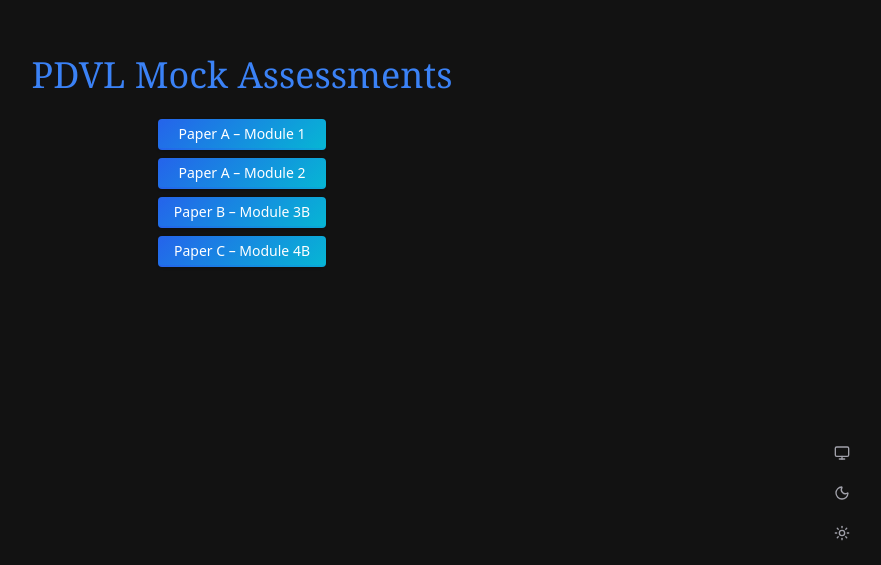
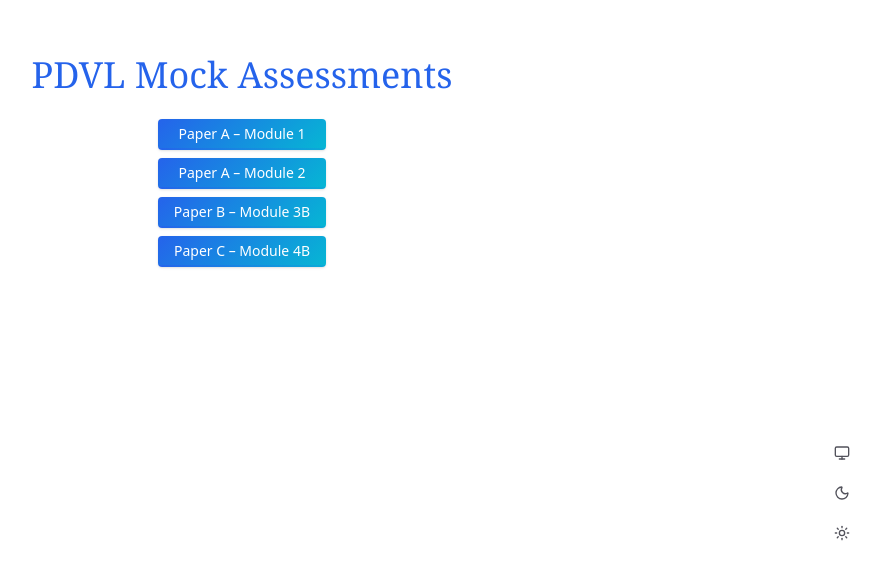
Before and after one commit to eddyvlad/pdvl-mock-assessment, a Next.js app: page / in a window 1280 px wide. Shown: the part 235-800 px from the top of the page, without its empty margins (398-1279 px from the left). Built offline with nearby package versions, Linux system fonts and the light colour scheme.

Commit message:
Refine theme toggle storage and cleanup global styles

```diff
--- a/src/app/globals.css
+++ b/src/app/globals.css
@@ -78,7 +78,7 @@
     --font-mono: ui-monospace, SFMono-Regular, "SF Mono", Consolas, "Liberation Mono", Menlo, monospace;
 }
 
-@media (prefers-color-scheme: dark) {
+@media (prefers-color-scheme: dark), [data-theme='dark'] {
     @theme {
         --color-background: var(--color-brand-dark);
         --color-foreground: var(--color-brand-gray-100);
@@ -100,7 +100,7 @@
     }
 }
 
-/* Manual theme overrides */
+/* Manual theme override for forcing light mode */
 [data-theme='light'] {
     @theme {
         --color-background: var(--color-brand-white);
@@ -122,28 +122,6 @@
         --color-destructive: #ef4444;
         --color-destructive-foreground: var(--color-brand-white);
         --color-ring: var(--color-brand-blue-600);
-    }
-}
-
-[data-theme='dark'] {
-    @theme {
-        --color-background: var(--color-brand-dark);
-        --color-foreground: var(--color-brand-gray-100);
-        --color-muted: var(--color-brand-gray-900);
-        --color-muted-foreground: var(--color-brand-gray-400);
-        --color-card: var(--color-brand-gray-950);
-        --color-card-foreground: var(--color-brand-gray-100);
-        --color-popover: var(--color-brand-gray-950);
-        --color-popover-foreground: var(--color-brand-gray-100);
-        --color-border: var(--color-brand-gray-800);
-        --color-input: var(--color-brand-gray-800);
-        --color-primary: var(--color-brand-blue-500);
-        --color-primary-foreground: var(--color-brand-white);
-        --color-secondary: var(--color-brand-gray-800);
-        --color-secondary-foreground: var(--color-brand-gray-100);
-        --color-accent: var(--color-brand-gray-800);
-        --color-accent-foreground: var(--color-brand-gray-100);
-        --color-ring: var(--color-brand-blue-500);
     }
 }
 
--- a/src/app/theme-toggle.tsx
+++ b/src/app/theme-toggle.tsx
@@ -3,13 +3,14 @@
 import { useEffect, useState } from "react";
 import { Monitor, Moon, Sun } from "lucide-react";
 
- type Theme = "system" | "light" | "dark";
+type Theme = "system" | "light" | "dark";
+const STORAGE_KEY = "theme";
 
 export default function ThemeToggle() {
   const [theme, setTheme] = useState<Theme>("system");
 
   useEffect(() => {
-    const stored = localStorage.getItem("pdvl:theme") as Theme | null;
+    const stored = localStorage.getItem(STORAGE_KEY) as Theme | null;
     if (stored) setTheme(stored);
   }, []);
 
@@ -20,7 +21,7 @@
     } else {
       root.setAttribute("data-theme", theme);
     }
-    localStorage.setItem("pdvl:theme", theme);
+    localStorage.setItem(STORAGE_KEY, theme);
   }, [theme]);
 
   return (
```
Also changed, not shown: 1 other file (tests, documents, lock files or other folders).
